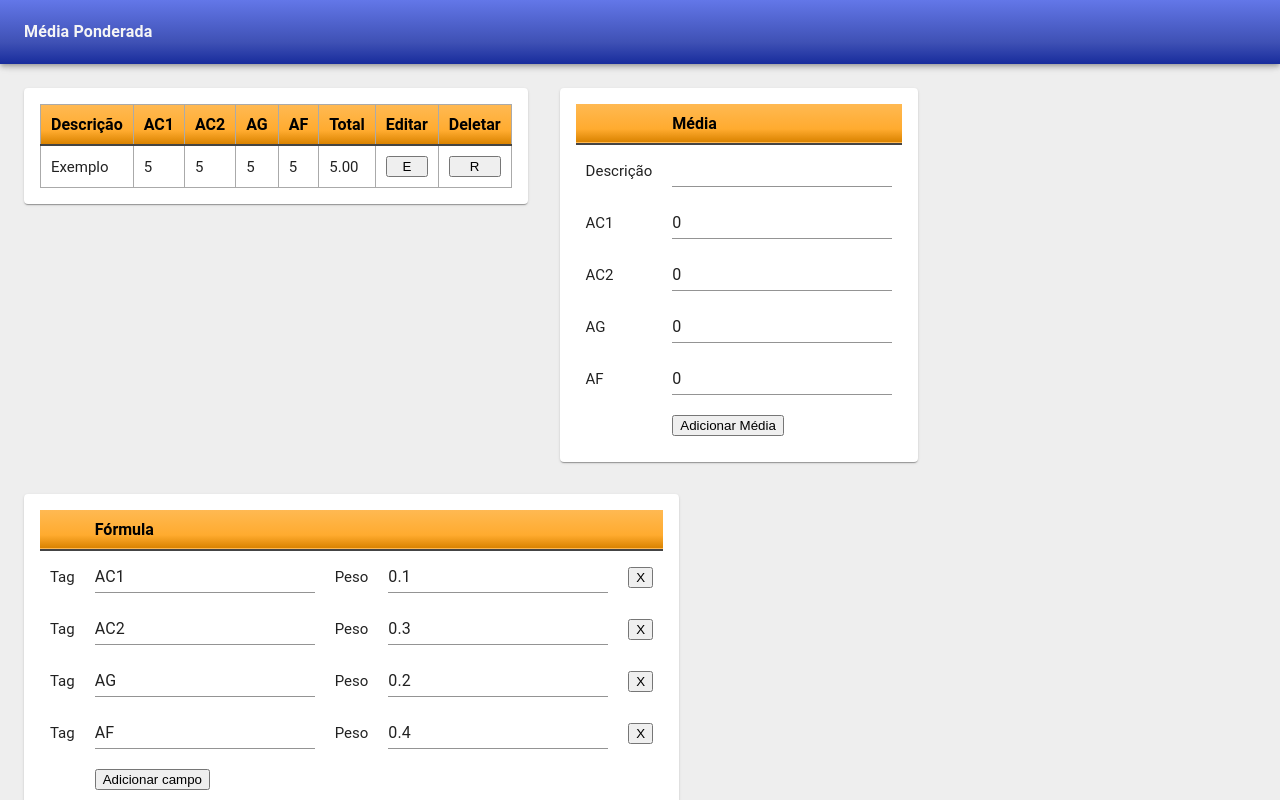
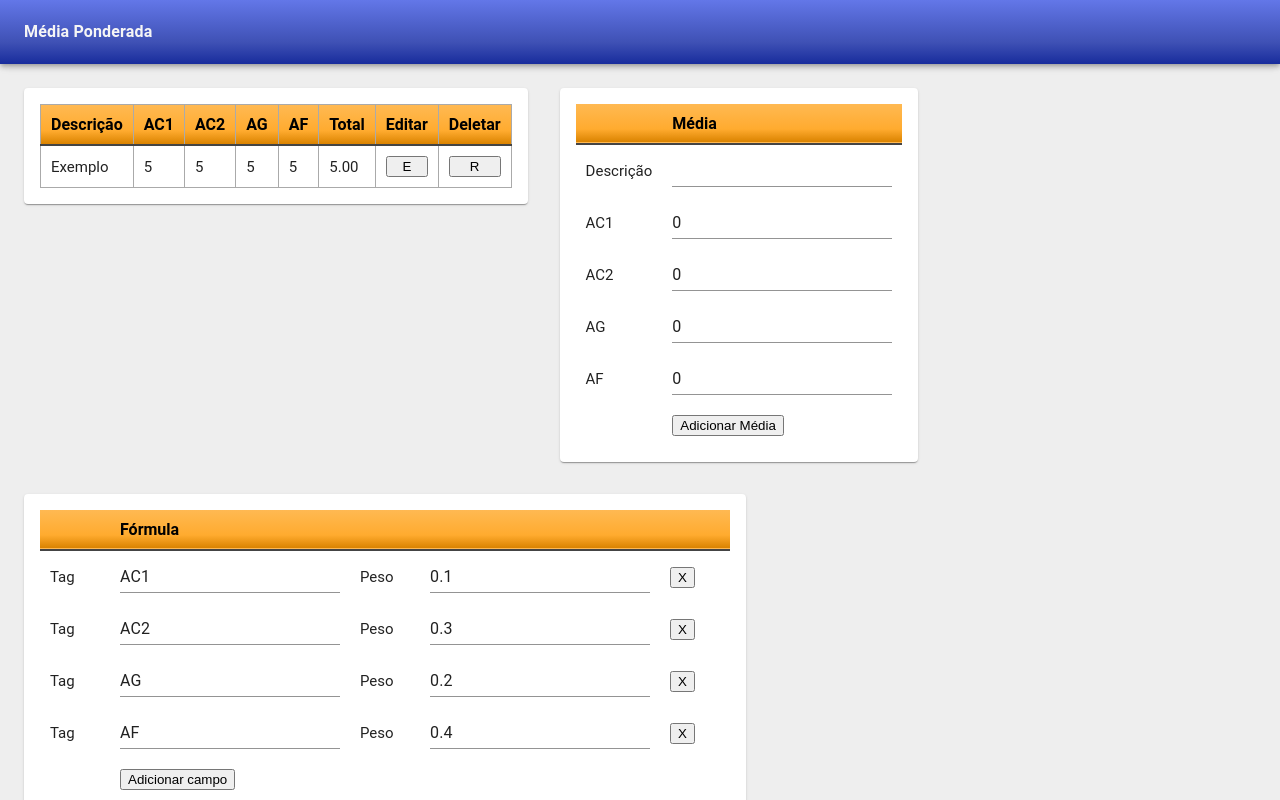
Before and after one commit to angelomca09/MediaPonderada, a React (Create React App) app: page / in a window 1280 px wide. Built offline with nearby package versions, Linux system fonts and the light colour scheme.

Commit message:
Ajustes no tamanho dos inputs da tablea com inputs

```diff
--- a/public/table.css
+++ b/public/table.css
@@ -41,6 +41,7 @@ table.mediaTable {
   }
   table.formTable tbody td {
     font-size: 15px;
+    min-width: 50px;
   }
   table.formTable thead {
     background: #FFA218;
```
